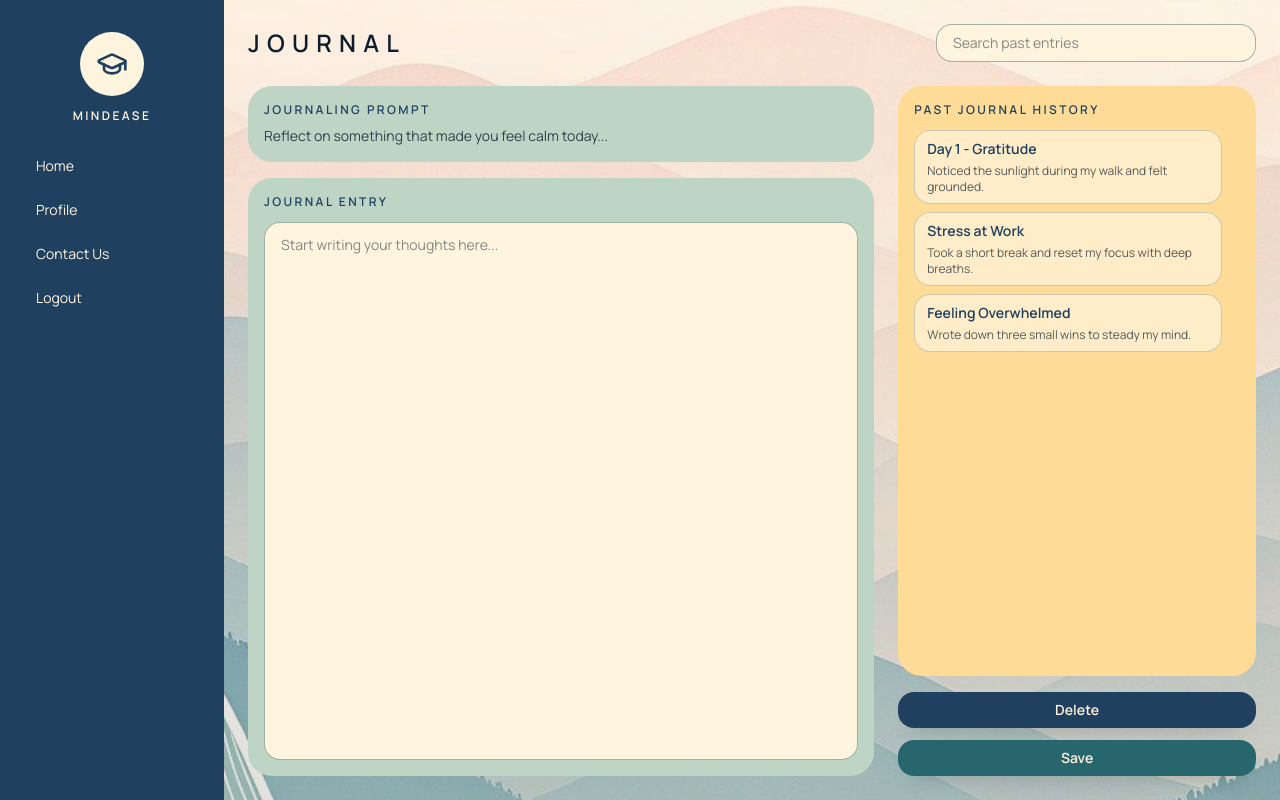
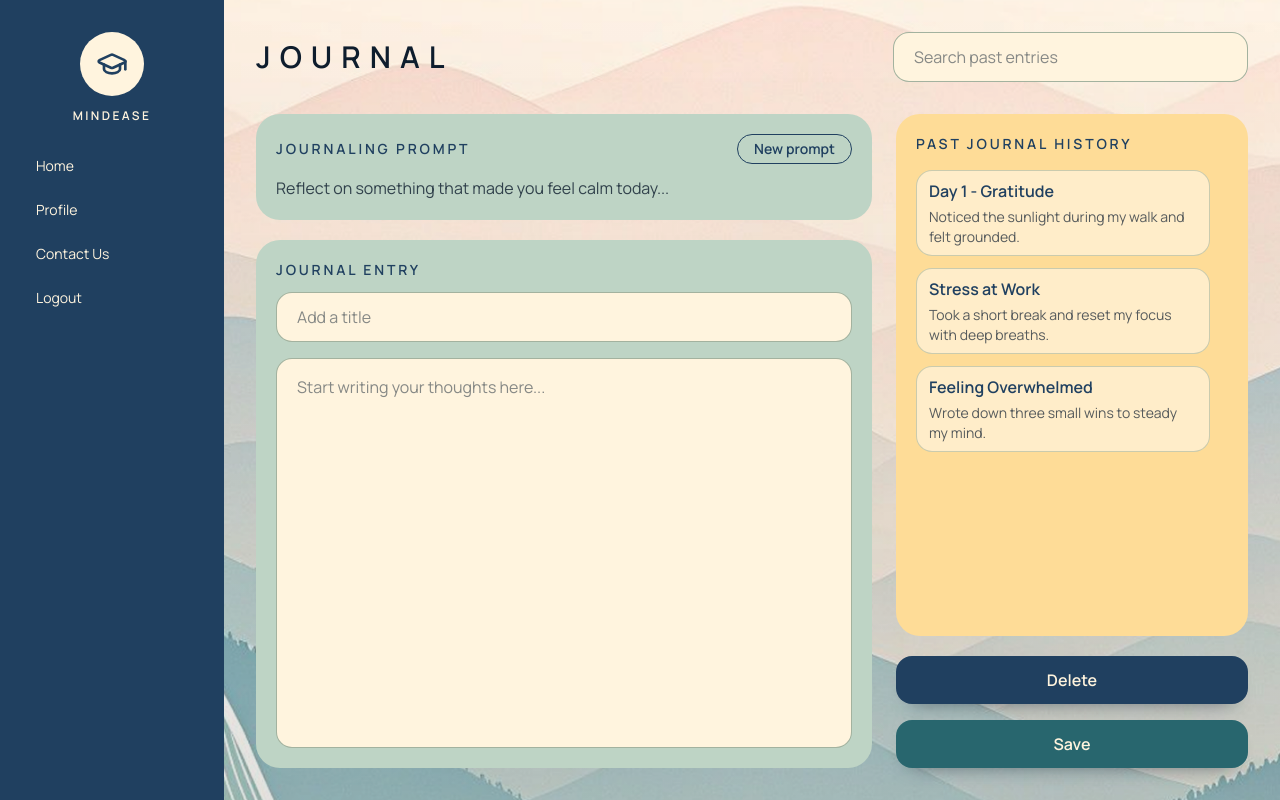
Before and after one commit to aarushisnaruka/mind-ease, a React app in the folder frontend/: page /journal in a window 1280 px wide. Built offline with nearby package versions, Linux system fonts and the light colour scheme; the HTML template or start-up script is replaced by a standard one.

Commit message:
Edit journal page.

```diff
--- a/frontend/src/pages/Journal.jsx
+++ b/frontend/src/pages/Journal.jsx
@@ -3,6 +3,12 @@ import { useNavigate } from 'react-router-dom'
 import Sidebar from '../components/Sidebar'
 
 const promptText = 'Reflect on something that made you feel calm today...'
+const promptOptions = [
+	promptText,
+	'What helped you feel supported or connected today?',
+	'Name one small win you want to remember from today.',
+	'Describe a moment when you felt present and grounded.',
+]
 
 const initialEntries = [
 	{
@@ -26,8 +32,10 @@ export default function Journal() {
 	const navigate = useNavigate()
 	const [entries, setEntries] = useState(initialEntries)
 	const [searchTerm, setSearchTerm] = useState('')
+	const [currentTitle, setCurrentTitle] = useState('')
 	const [currentEntry, setCurrentEntry] = useState('')
 	const [selectedId, setSelectedId] = useState(null)
+	const [promptIndex, setPromptIndex] = useState(0)
 
 	const filteredEntries = useMemo(() => {
 		const term = searchTerm.trim().toLowerCase()
@@ -42,7 +50,9 @@ export default function Journal() {
 	const handleSave = () => {
 		const trimmed = currentEntry.trim()
 		if (!trimmed) return
-		const title = trimmed.split('\n')[0]?.slice(0, 48) || 'New Entry'
+		const trimmedTitle = currentTitle.trim()
+		const derivedTitle = trimmed.split('\n')[0]?.slice(0, 48)
+		const title = trimmedTitle || derivedTitle || 'New Entry'
 		if (selectedId) {
 			setEntries((current) =>
 				current.map((entry) =>
@@ -57,6 +67,7 @@ export default function Journal() {
 			{ id: Date.now(), title, body: trimmed },
 			...current,
 		])
+		setCurrentTitle('')
 		setCurrentEntry('')
 	}
 
@@ -66,14 +77,17 @@ export default function Journal() {
 				current.filter((entry) => entry.id !== selectedId),
 			)
 			setSelectedId(null)
+			setCurrentTitle('')
 			setCurrentEntry('')
 			return
 		}
+		setCurrentTitle('')
 		setCurrentEntry('')
 	}
 
 	const handleSelectEntry = (entry) => {
 		setSelectedId(entry.id)
+		setCurrentTitle(entry.title)
 		setCurrentEntry(entry.body)
 	}
 
@@ -88,57 +102,80 @@ export default function Journal() {
 					onLogout={() => navigate('/')}
 					onContact={() => navigate('/contact-us')}
 				/>
-				<main className="flex flex-1 flex-col px-6 py-6">
-					<div className="flex flex-wrap items-center justify-between gap-4">
-						<h1 className="text-2xl font-semibold uppercase tracking-[0.3em] text-[#0E1D2D]">
+				<main className="flex flex-1 flex-col px-8 py-8">
+					<div className="flex flex-col gap-4 lg:grid lg:grid-cols-[1.4fr_0.8fr] lg:items-center">
+						<h1 className="text-3xl font-semibold uppercase tracking-[0.3em] text-[#0E1D2D]">
 							Journal
 						</h1>
-						<div className="relative w-full max-w-xs">
+						<div className="relative w-full">
 							<input
 								type="search"
 								value={searchTerm}
 								onChange={(event) => setSearchTerm(event.target.value)}
 								placeholder="Search past entries"
-								className="w-full rounded-2xl border border-[#7C9885]/70 bg-[#FFF4DE] px-4 py-2 text-sm text-[#0E1D2D] placeholder:text-[#0E1D2D]/50 focus:outline-none focus:ring-2 focus:ring-[#A7D0D6]"
+								className="w-full rounded-2xl border border-[#7C9885]/70 bg-[#FFF4DE] px-5 py-3 text-base text-[#0E1D2D] placeholder:text-[#0E1D2D]/50 focus:outline-none focus:ring-2 focus:ring-[#A7D0D6]"
 								aria-label="Search past journal entries"
 							/>
 						</div>
 					</div>
 
-					<div className="mt-6 grid flex-1 gap-6 lg:grid-cols-[1.4fr_0.8fr]">
-						<section className="flex flex-col gap-4">
-							<div className="rounded-3xl bg-[#BED4C5] p-4 text-sm text-[#0E1D2D]">
-								<p className="text-xs font-semibold uppercase tracking-[0.2em] text-[#204060]">
+					<div className="mt-8 grid flex-1 gap-6 lg:grid-cols-[1.4fr_0.8fr]">
+						<section className="flex flex-col gap-5">
+							<div className="rounded-3xl bg-[#BED4C5] p-5 text-base text-[#0E1D2D]">
+								<div className="flex flex-wrap items-center justify-between gap-3">
+									<p className="text-sm font-semibold uppercase tracking-[0.2em] text-[#204060]">
 									Journaling Prompt
-								</p>
-								<p className="mt-2 text-sm text-[#0E1D2D]/80">
-									{promptText}
+									</p>
+									<button
+										type="button"
+										onClick={() =>
+											setPromptIndex((current) =>
+												(current + 1) % promptOptions.length,
+											)
+										}
+										className="rounded-full border border-[#204060] px-4 py-1 text-sm font-semibold text-[#204060] transition hover:bg-[#204060] hover:text-[#FFF4DE]"
+									>
+										New prompt
+									</button>
+								</div>
+								<p className="mt-3 text-base text-[#0E1D2D]/80">
+									{promptOptions[promptIndex]}
 								</p>
 							</div>
 
-							<div className="flex flex-1 flex-col rounded-3xl bg-[#BED4C5] p-4">
-								<p className="text-xs font-semibold uppercase tracking-[0.2em] text-[#204060]">
+							<div className="flex flex-1 flex-col rounded-3xl bg-[#BED4C5] p-5">
+								<p className="text-sm font-semibold uppercase tracking-[0.2em] text-[#204060]">
 									Journal Entry
 								</p>
+								<div className="mt-3">
+									<input
+										type="text"
+										value={currentTitle}
+										onChange={(event) => setCurrentTitle(event.target.value)}
+										placeholder="Add a title"
+										className="w-full rounded-2xl border border-[#7C9885]/70 bg-[#FFF4DE] px-5 py-3 text-base text-[#0E1D2D] placeholder:text-[#0E1D2D]/50 focus:outline-none focus:ring-2 focus:ring-[#A7D0D6]"
+										aria-label="Journal entry title"
+									/>
+								</div>
 								<textarea
 									value={currentEntry}
 									onChange={(event) => setCurrentEntry(event.target.value)}
 									placeholder="Start writing your thoughts here..."
-									className="mt-3 flex-1 resize-none rounded-2xl border border-[#7C9885]/70 bg-[#FFF4DE] px-4 py-3 text-sm text-[#0E1D2D] placeholder:text-[#0E1D2D]/50 focus:outline-none focus:ring-2 focus:ring-[#A7D0D6]"
+									className="mt-4 flex-1 resize-none rounded-2xl border border-[#7C9885]/70 bg-[#FFF4DE] px-5 py-4 text-base text-[#0E1D2D] placeholder:text-[#0E1D2D]/50 focus:outline-none focus:ring-2 focus:ring-[#A7D0D6]"
 									rows={10}
 									aria-label="Journal entry"
 								/>
 							</div>
 						</section>
 
-						<aside className="flex flex-col gap-4">
-							<div className="flex min-h-[320px] flex-1 flex-col rounded-3xl bg-[#FEDC97] p-4">
-								<p className="text-xs font-semibold uppercase tracking-[0.2em] text-[#204060]">
+						<aside className="flex flex-col gap-5">
+							<div className="flex min-h-[360px] flex-1 flex-col rounded-3xl bg-[#FEDC97] p-5">
+								<p className="text-sm font-semibold uppercase tracking-[0.2em] text-[#204060]">
 									Past Journal History
 								</p>
-								<div className="mt-3 flex-1 space-y-2 overflow-auto pr-2 text-sm scroll-shadow">
+								<div className="mt-4 flex-1 space-y-3 overflow-auto pr-2 text-base scroll-shadow">
 									{filteredEntries.length === 0 ? (
-										<p className="text-xs text-[#0E1D2D]/60">
+										<p className="text-sm text-[#0E1D2D]/60">
 											No entries found.
 										</p>
 									) : (
@@ -153,10 +190,10 @@ export default function Journal() {
 														: 'border-[#7C9885]/40 bg-[#FFF4DE]/70 text-[#0E1D2D]/80 hover:bg-[#FFF4DE]'
 												}`}
 											>
-												<p className="text-sm font-semibold text-[#204060]">
+												<p className="text-base font-semibold text-[#204060]">
 													{entry.title}
 												</p>
-												<p className="mt-1 line-clamp-2 text-xs text-[#0E1D2D]/70">
+												<p className="mt-1 line-clamp-2 text-sm text-[#0E1D2D]/70">
 													{entry.body}
 												</p>
 											</button>
@@ -165,18 +202,18 @@ export default function Journal() {
 								</div>
 							</div>
 
-							<div className="grid gap-3">
+							<div className="grid gap-4">
 								<button
 									type="button"
 									onClick={handleDelete}
-									className="rounded-2xl bg-[#204060] px-4 py-2 text-sm font-semibold text-[#FFF4DE] shadow-[0_12px_20px_-16px_rgba(14,29,45,0.7)] transition hover:opacity-90 focus-visible:outline focus-visible:outline-2 focus-visible:outline-offset-2 focus-visible:outline-[#A7D0D6]"
+									className="rounded-2xl bg-[#204060] px-5 py-3 text-base font-semibold text-[#FFF4DE] shadow-[0_12px_20px_-16px_rgba(14,29,45,0.7)] transition hover:opacity-90 focus-visible:outline focus-visible:outline-2 focus-visible:outline-offset-2 focus-visible:outline-[#A7D0D6]"
 								>
 									Delete
 								</button>
 								<button
 									type="button"
 									onClick={handleSave}
-									className="rounded-2xl bg-[#28666E] px-4 py-2 text-sm font-semibold text-[#FFF4DE] shadow-[0_12px_20px_-16px_rgba(14,29,45,0.7)] transition hover:opacity-90 focus-visible:outline focus-visible:outline-2 focus-visible:outline-offset-2 focus-visible:outline-[#A7D0D6]"
+									className="rounded-2xl bg-[#28666E] px-5 py-3 text-base font-semibold text-[#FFF4DE] shadow-[0_12px_20px_-16px_rgba(14,29,45,0.7)] transition hover:opacity-90 focus-visible:outline focus-visible:outline-2 focus-visible:outline-offset-2 focus-visible:outline-[#A7D0D6]"
 								>
 									Save
 								</button>
```
